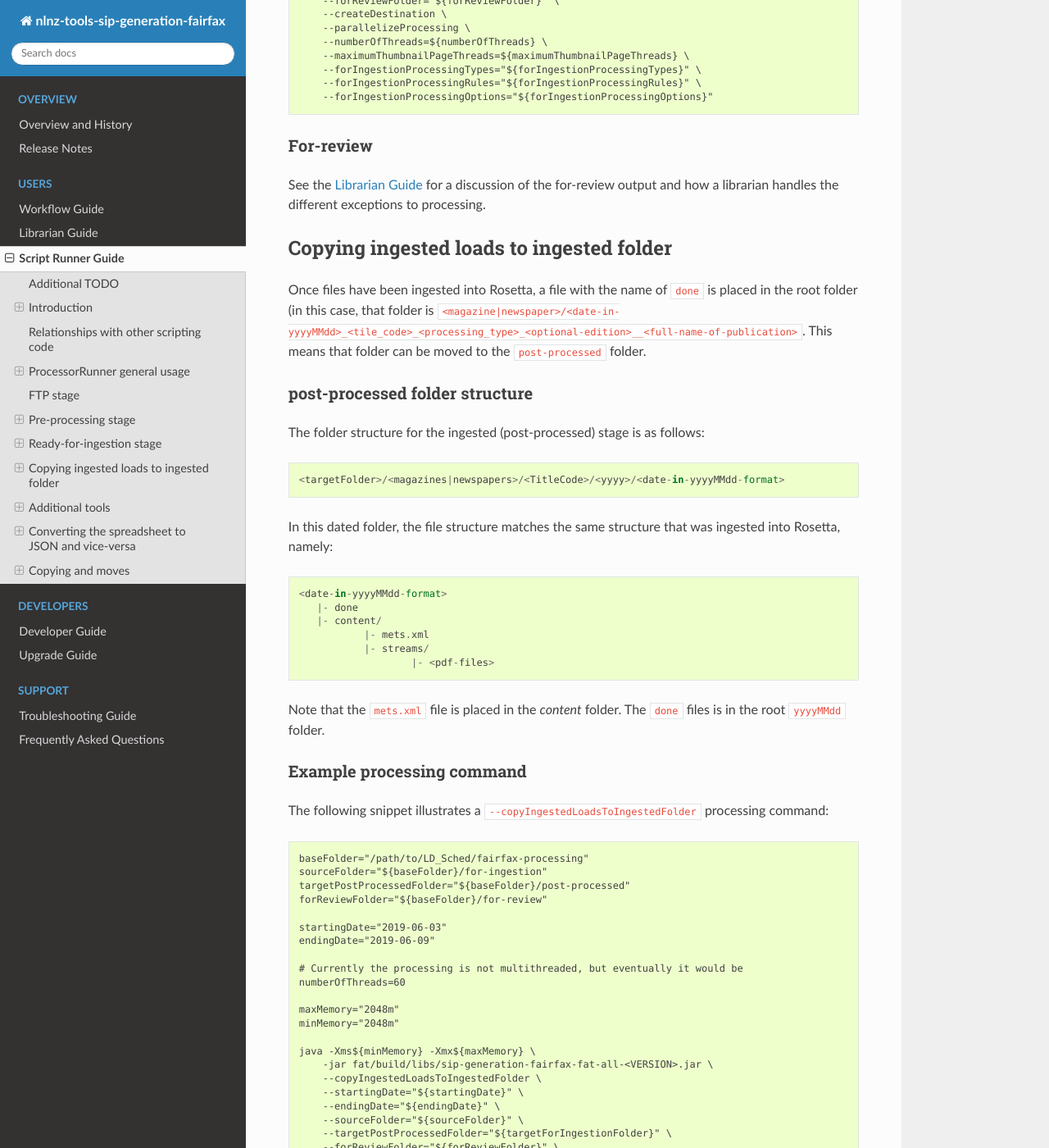
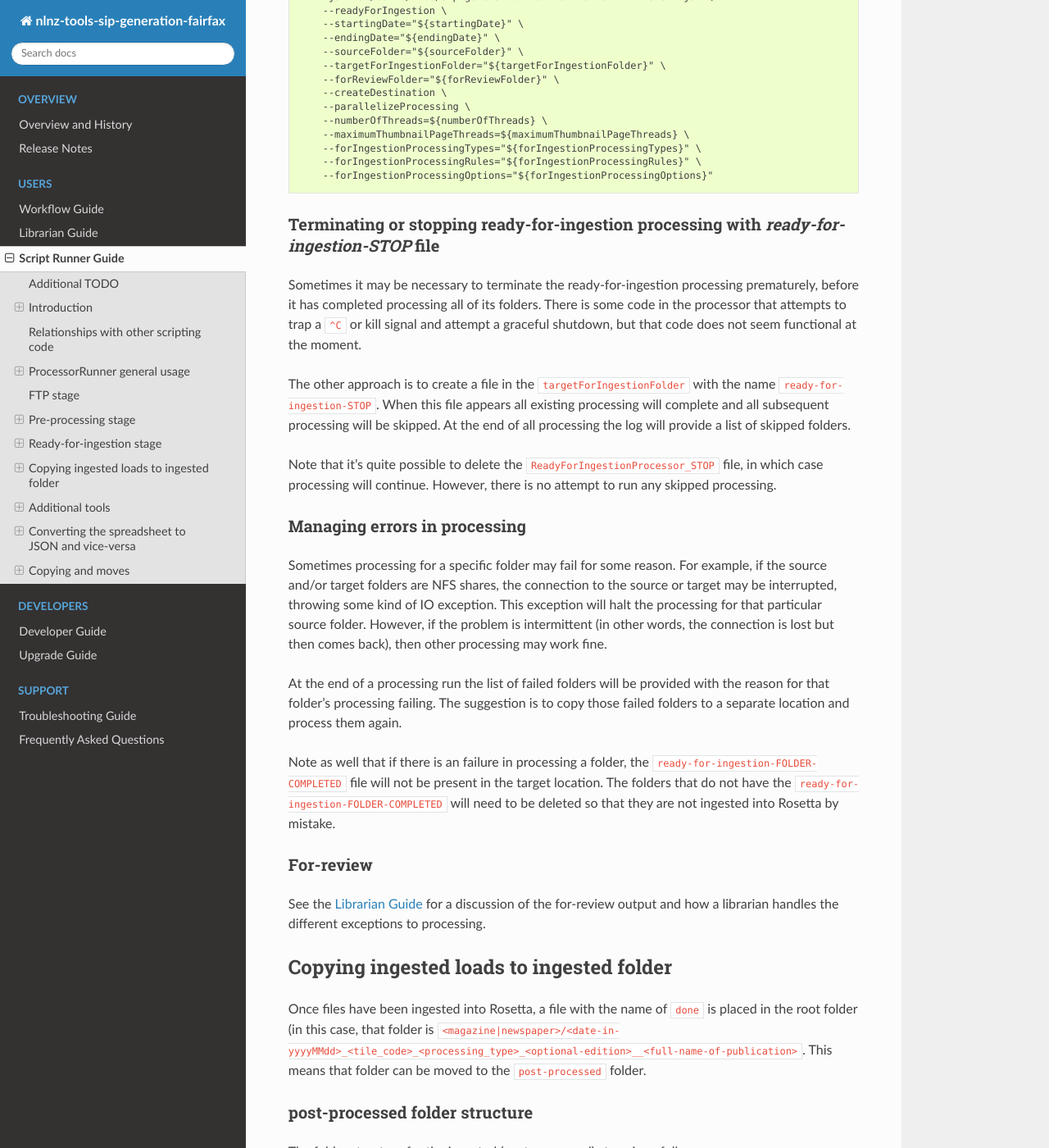
Before and after one commit to NLNZDigitalPreservation/nlnz-tools-sip-generation-fairfax, a Sphinx documentation site: the page built from docs/source/guides/script-runner-guide.rst, in a window 1280 px wide and 1400 px high, scrolled down 15833 px. Shown: the whole window at 82% size. Built offline with Sphinx 7.4.7 and the Read the Docs theme 2.0.0, drawn with Linux system fonts in a browser that asks for light colours; some of the changed text lies outside the part shown.

Commit message:
Graceful shutdown with ready-for-ingestion-STOP file.
ReadyForIngestionProcessor.groovy:
- Add ability to gracefully stop processing using the existence of a file named
  ready-for-ingestion-STOP in the targetForIngestionFolder.
- Tracks and lists folders skipped because processing has stopped or failed
  because of an exception.
- Added in a shutdown hook for a graceful shutdown, but testing shows that this
  shutdown hook is not operating at all.

script-runner-guide.rst:
- Explain ready-for-ingestion-STOP, used for stopping processing.
- Add information about skipped and failure file listing.

developer-guide.rst:
- Add 'Integrating with a workflow' section to Future milestones.

```diff
--- a/docs/source/guides/script-runner-guide.rst
+++ b/docs/source/guides/script-runner-guide.rst
@@ -395,6 +395,9 @@ Spreadsheet conversion to JSON
 Build script tasks exist to conver a ``.csv`` spreadsheet to a ``.json`` file. See the section
 `Converting the spreadsheet to JSON and vice-versa`_ for an explanation on how that conversion is done.
 
+The ready-for-ingestion processing operates on the JSON version of the spreadsheet information. For this reason, any
+changes to the csv spreadsheet **must** be converted to JSON for the processing to use those changes.
+
 Spreadsheet structure
 ~~~~~~~~~~~~~~~~~~~~~
 The structure of the spreadsheet is discussed in the :doc:`librarian-guide`.
@@ -729,14 +732,14 @@ processing the title code ``DPT``, this default option is overridden by ``alpha_
 for ``parent_grouping``. Finally, it is possible to specify a processing option ``numeric_before_alpha`` on the
 command line, which would mean that all processing sorts the ordering of PDFs as ``numeric_before_alpha``.
 
-File processed indicator: *Ready-for-ingestion-COMPLETED* file
---------------------------------------------------------------
+File processed indicator: *ready-for-ingestion-FOLDER-COMPLETED* file
+---------------------------------------------------------------------
 Currently the ready-for-ingestion processing runs each separate title code folder on its own individual thread. When
 an exception occurs that halts processing for a specific thread, other threads will continue processing. It is possible
 for processing for many folders to be incomplete while at the same time others have completed. For example, the
 processing may lose its connection to the source and target folders in the middle of processing. To help determine which
 processing has successfully completed, the ready-for-ingestion processor will write an empty file
-``Ready-for-ingestion-COMPLETED`` in the target folder to indicate that all processing stages were successfully
+``ready-for-ingestion-FOLDER-COMPLETED`` in the target folder to indicate that all processing stages were successfully
 completed. If this file is not present it means that the processing for that folder was interrupted for some reason and
 will need to be re-run.
 
@@ -777,6 +780,33 @@ The following snippet illustrates a ready-for-ingestion processing command::
         --forIngestionProcessingTypes="${forIngestionProcessingTypes}" \
         --forIngestionProcessingRules="${forIngestionProcessingRules}" \
         --forIngestionProcessingOptions="${forIngestionProcessingOptions}"
+
+Terminating or stopping ready-for-ingestion processing with *ready-for-ingestion-STOP* file
+-------------------------------------------------------------------------------------------
+Sometimes it may be necessary to terminate the ready-for-ingestion processing prematurely, before it has completed
+processing all of its folders. There is some code in the processor that attempts to trap a ``^C`` or kill signal and
+attempt a graceful shutdown, but that code does not seem functional at the moment.
+
+The other approach is to create a file in the ``targetForIngestionFolder`` with the name
+``ready-for-ingestion-STOP``. When this file appears all existing processing will complete and all subsequent
+processing will be skipped. At the end of all processing the log will provide a list of skipped folders.
+
+Note that it's quite possible to delete the ``ReadyForIngestionProcessor_STOP`` file, in which case processing will
+continue. However, there is no attempt to run any skipped processing.
+
+Managing errors in processing
+-----------------------------
+Sometimes processing for a specific folder may fail for some reason. For example, if the source and/or target folders
+are NFS shares, the connection to the source or target may be interrupted, throwing some kind of IO exception. This
+exception will halt the processing for that particular source folder. However, if the problem is intermittent (in other
+words, the connection is lost but then comes back), then other processing may work fine.
+
+At the end of a processing run the list of failed folders will be provided with the reason for that folder's processing
+failing. The suggestion is to copy those failed folders to a separate location and process them again.
+
+Note as well that if there is an failure in processing a folder, the ``ready-for-ingestion-FOLDER-COMPLETED`` file will
+not be present in the target location. The folders that do not have the ``ready-for-ingestion-FOLDER-COMPLETED`` will
+need to be deleted so that they are not ingested into Rosetta by mistake.
 
 For-review
 ----------
```
Also changed, not shown: docs/source/guides/developer-guide.rst (+10 -0 lines), 1 other file.
